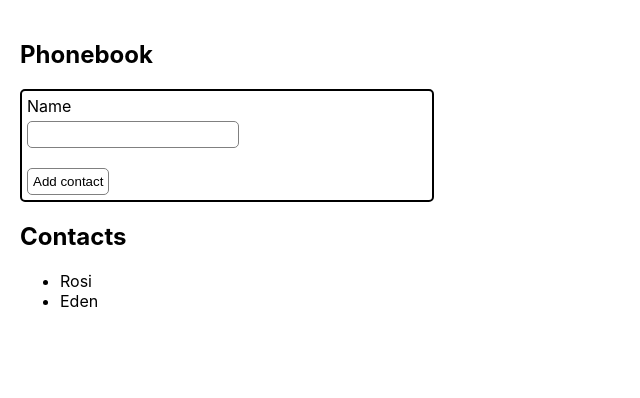
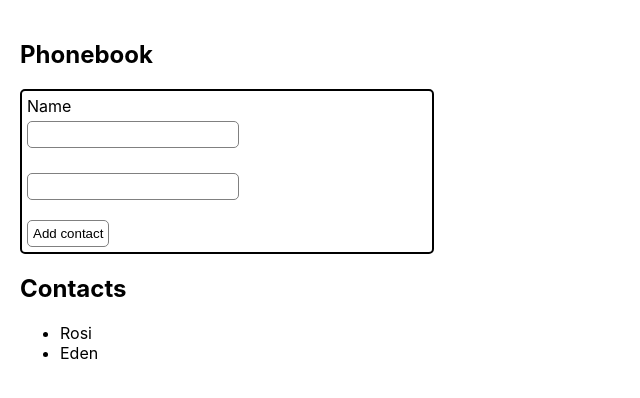
Before and after one commit to LarysaHliieva/goit-react-hw-02-phonebook, a React (Create React App) app: page / in a window 1280 px wide. Shown: the top 398 px of the page, without its empty margins (0-640 px from the left). Built offline with nearby package versions, Linux system fonts and the light colour scheme.

Commit message:
some fix

```diff
--- a/src/components/App.jsx
+++ b/src/components/App.jsx
@@ -18,6 +18,7 @@
       },
     ],
     name: '',
+    number: '',
   };
 
   addContact = e => {
@@ -39,13 +40,14 @@
   resetForm() {
     this.setState({
       name: '',
+      number: '',
     });
   }
 
   hangleChange = e => {
-    const { value } = e.currentTarget;
+    const { name, value } = e.currentTarget;
     this.setState({
-      name: value,
+      [name]: value,
     });
   };
 
@@ -68,6 +70,17 @@
               required
             />
           </label>
+          <label className={styles.label}>
+            <input
+              className={styles.input}
+              onChange={this.hangleChange}
+              type="tel"
+              name="number"
+              pattern="\+?\d{1,4}?[-.\s]?\(?\d{1,3}?\)?[-.\s]?\d{1,4}[-.\s]?\d{1,4}[-.\s]?\d{1,9}"
+              title="Phone number must be digits and can contain spaces, dashes, parentheses and can start with +"
+              required
+            />
+          </label>
 
           <button type="submit" className={styles.btn}>
             Add contact
```
